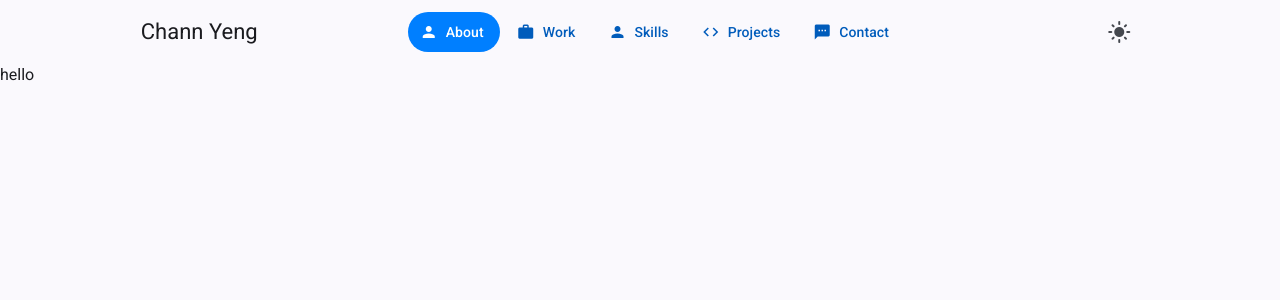
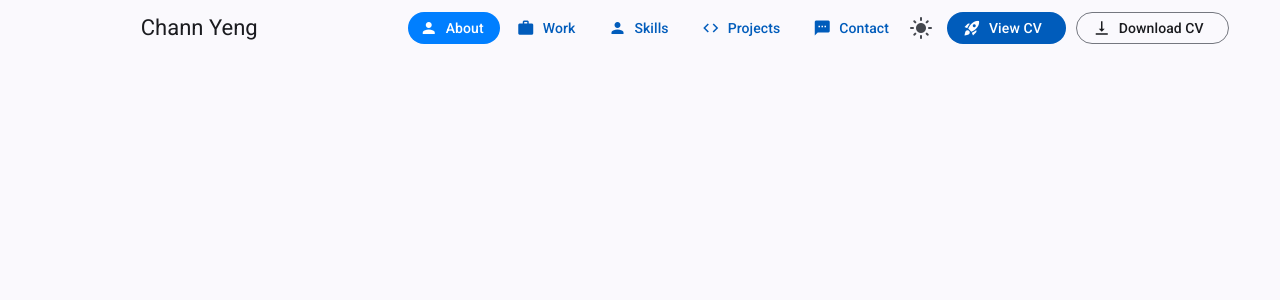
Before and after one commit to yengkh/my-portfolio, an Angular app: page / in a window 1280 px wide. Shown: the top 300 px of the page. Built offline with nearby package versions, Linux system fonts and the light colour scheme.

Commit message:
Work with toggle theme

```diff
--- a/angular.json
+++ b/angular.json
@@ -30,10 +30,7 @@
                 "input": "public"
               }
             ],
-            "styles": [
-              "@angular/material/prebuilt-themes/azure-blue.css",
-              "src/styles.scss"
-            ],
+            "styles": ["src/styles.scss"],
             "scripts": [],
             "server": "src/main.server.ts",
             "outputMode": "server",
@@ -92,10 +89,7 @@
                 "input": "public"
               }
             ],
-            "styles": [
-              "@angular/material/prebuilt-themes/azure-blue.css",
-              "src/styles.scss"
-            ],
+            "styles": ["src/styles.scss"],
             "scripts": []
           }
         }
--- a/src/app/app.component.html
+++ b/src/app/app.component.html
@@ -17,14 +17,43 @@
           <app-nav-bar />
         </section>
         <span class="example-spacer"></span>
-        <button mat-icon-button class="" aria-label="Toggle mode button">
-          <mat-icon>light_mode</mat-icon>
-        </button>
+        <!-- Right -->
+        <div class="flex-row gap-10">
+          <button
+            mat-icon-button
+            class=""
+            aria-label="Toggle mode button"
+            (click)="themeService.toggleTheme()"
+          >
+            <mat-icon>light_mode</mat-icon>
+          </button>
+          <a
+            class="download-cv-button display-none"
+            href="/assets/CHANN YENG web developer CV.pdf"
+            target="_blank"
+            rel="noopener"
+          >
+            <button mat-flat-button>
+              <mat-icon>rocket_launch</mat-icon>
+              View CV
+            </button>
+          </a>
+          <a
+            href="/assets/CHANN YENG web developer CV.pdf"
+            download
+            class="download-cv-button display-none"
+            rel="noopener"
+          >
+            <button mat-stroked-button>
+              <mat-icon>vertical_align_bottom</mat-icon>
+              Download CV
+            </button>
+          </a>
+        </div>
       </div>
     </mat-toolbar>
-    <div style="height: 200%; padding-top: 65px">
+    <div style="padding-top: 65px">
       <router-outlet />
-      hello
     </div>
   </mat-drawer-content>
   <mat-drawer #drawer>
--- a/src/app/app.component.scss
+++ b/src/app/app.component.scss
@@ -28,7 +28,10 @@ mat-drawer {
   justify-content: space-between;
   padding: 10px;
 }
+.download-cv-button {
+  width: fit-content;
+}
 
-mat-toolbar.scroll {
-  background-color: #d6eaf8 !important;
+.gap-10 {
+  gap: 10px;
 }
--- a/src/app/app.component.ts
+++ b/src/app/app.component.ts
@@ -1,4 +1,4 @@
-import { Component, HostListener, OnInit } from '@angular/core';
+import { Component, HostListener, inject, OnInit } from '@angular/core';
 import { RouterOutlet } from '@angular/router';
 import { MatSidenavModule } from '@angular/material/sidenav';
 import { MatToolbarModule } from '@angular/material/toolbar';
@@ -6,6 +6,8 @@ import { MatIconModule } from '@angular/material/icon';
 import { MatButtonModule } from '@angular/material/button';
 import { NavBarComponent } from './shared/components/nav-bar/nav-bar.component';
 import { DrawerComponent } from './shared/components/drawer/drawer.component';
+import { ThemeService } from './services/toggle-drawer/toggle-drawer.service';
+import { CommonModule } from '@angular/common';
 
 @Component({
   selector: 'app-root',
@@ -17,6 +19,7 @@ import { DrawerComponent } from './shared/components/drawer/drawer.component';
     MatButtonModule,
     NavBarComponent,
     DrawerComponent,
+    CommonModule,
   ],
   templateUrl: './app.component.html',
   styleUrl: './app.component.scss',
@@ -24,11 +27,12 @@ import { DrawerComponent } from './shared/components/drawer/drawer.component';
 export class AppComponent implements OnInit {
   isScroll: boolean = false;
 
+  readonly themeService = inject(ThemeService);
+
   onScroll(event: Event): void {
     const target = event.target as HTMLElement;
     this.isScroll = target.scrollTop > 0;
   }
-
   constructor() {}
   ngOnInit(): void {}
 }
--- /dev/null
+++ b/src/app/services/toggle-drawer/toggle-drawer.service.ts
@@ -0,0 +1,47 @@
+import { Injectable, Inject, PLATFORM_ID, inject, signal } from '@angular/core';
+import { DOCUMENT, isPlatformBrowser } from '@angular/common';
+import { ThemeType } from '../../types/theme.type';
+
+@Injectable({
+  providedIn: 'root',
+})
+export class ThemeService {
+  private readonly document = inject(DOCUMENT);
+  private readonly currentTheme = signal<ThemeType>('light');
+  constructor(@Inject(PLATFORM_ID) private platformId: Object) {
+    this.setTheme(this.getThemeFromLocalStorage() || 'light');
+  }
+
+  toggleTheme() {
+    if (this.currentTheme() === 'light') {
+      this.setTheme('dark');
+    } else {
+      this.setTheme('light');
+    }
+  }
+
+  setTheme(theme: ThemeType) {
+    this.currentTheme.set(theme);
+    if (theme === 'dark') {
+      this.document.documentElement.classList.add('dark-mode');
+    } else {
+      this.document.documentElement.classList.remove('dark-mode');
+    }
+
+    this.setThemeToLocalStorage(theme);
+  }
+
+  setThemeToLocalStorage(theme: ThemeType) {
+    if (isPlatformBrowser(this.platformId)) {
+      localStorage.setItem('my-theme', theme);
+    }
+  }
+
+  getThemeFromLocalStorage() {
+    if (isPlatformBrowser(this.platformId)) {
+      return (localStorage.getItem('my-theme') as ThemeType) ?? 'light';
+    }
+
+    return;
+  }
+}
--- /dev/null
+++ b/src/app/types/theme.type.ts
@@ -0,0 +1 @@
+export type ThemeType = 'dark' | 'light';
--- a/src/index.html
+++ b/src/index.html
@@ -17,5 +17,12 @@
   </head>
   <body class="mat-typography">
     <app-root></app-root>
+
+    <script>
+      const theme = localStorage.getItem("my-theme");
+      if (theme === "dark") {
+        document.documentElement.classList.add("dark-mode");
+      }
+    </script>
   </body>
 </html>
--- a/src/styles.scss
+++ b/src/styles.scss
@@ -1,13 +1,36 @@
 /* You can add global styles to this file, and also import other style files */
-// colors.scss
+@use "@angular/material" as mat;
 
-$blue-color: #007fff;
-$red-color: #ff0033;
-$green-color: #00b140;
-$yellow-color: #ffd700;
-$orange-color: #ff6600;
-$purple-color: #8000ff;
-$charcoal-color: #333333;
+html {
+  @include mat.theme(
+    (
+      color: mat.$azure-palette,
+      typography: Roboto,
+      density: -2,
+    )
+  );
+}
+
+html.dark-mode {
+  color-scheme: dark;
+  @include mat.theme(
+    (
+      color: mat.$cyan-palette,
+      typography: Roboto,
+      density: -2,
+    )
+  );
+}
+html.light-mode {
+  color-scheme: light;
+  @include mat.theme(
+    (
+      color: mat.$azure-palette,
+      typography: Roboto,
+      density: -2,
+    )
+  );
+}
 
 html,
 body {
@@ -33,6 +56,12 @@ mat-toolbar {
   z-index: 1000;
   transition: background-color 0.3s ease;
 }
+
+.display-none {
+  display: none !important;
+}
+
+// Ensure the theme covers the entire app
 
 @media only screen and (max-width: 600px) {
 }
@@ -60,6 +89,10 @@ mat-toolbar {
   .nav-item {
     display: flex !important;
   }
+
+  .display-none {
+    display: block !important;
+  }
 }
 
 @media only screen and (min-width: 992px) {
--- /dev/null
+++ b/src/theme.scss
@@ -0,0 +1,37 @@
+@use "@angular/material" as mat;
+
+// Light theme
+$light-primary: mat.define-palette(mat.$azure-palette);
+$light-accent: mat.define-palette(mat.$light-blue-palette);
+$light-theme: mat.define-light-theme(
+  (
+    color: (
+      primary: $light-primary,
+      accent: $light-accent,
+    ),
+    typography: mat.define-typography-config(),
+    density: 0,
+  )
+);
+
+// Dark theme
+$dark-primary: mat.define-palette(mat.$deep-purple-palette);
+$dark-accent: mat.define-palette(mat.$pink-palette);
+$dark-theme: mat.define-dark-theme(
+  (
+    color: (
+      primary: $dark-primary,
+      accent: $dark-accent,
+    ),
+    typography: mat.define-typography-config(),
+    density: 0,
+  )
+);
+
+// Apply light theme by default
+@include mat.all-component-themes($light-theme);
+
+// Dark theme class
+.dark-theme {
+  @include mat.all-component-colors($dark-theme);
+}
```
Also changed, not shown: package.json (line endings or trailing spaces), 1 other file (tests, documents, lock files or other folders).
